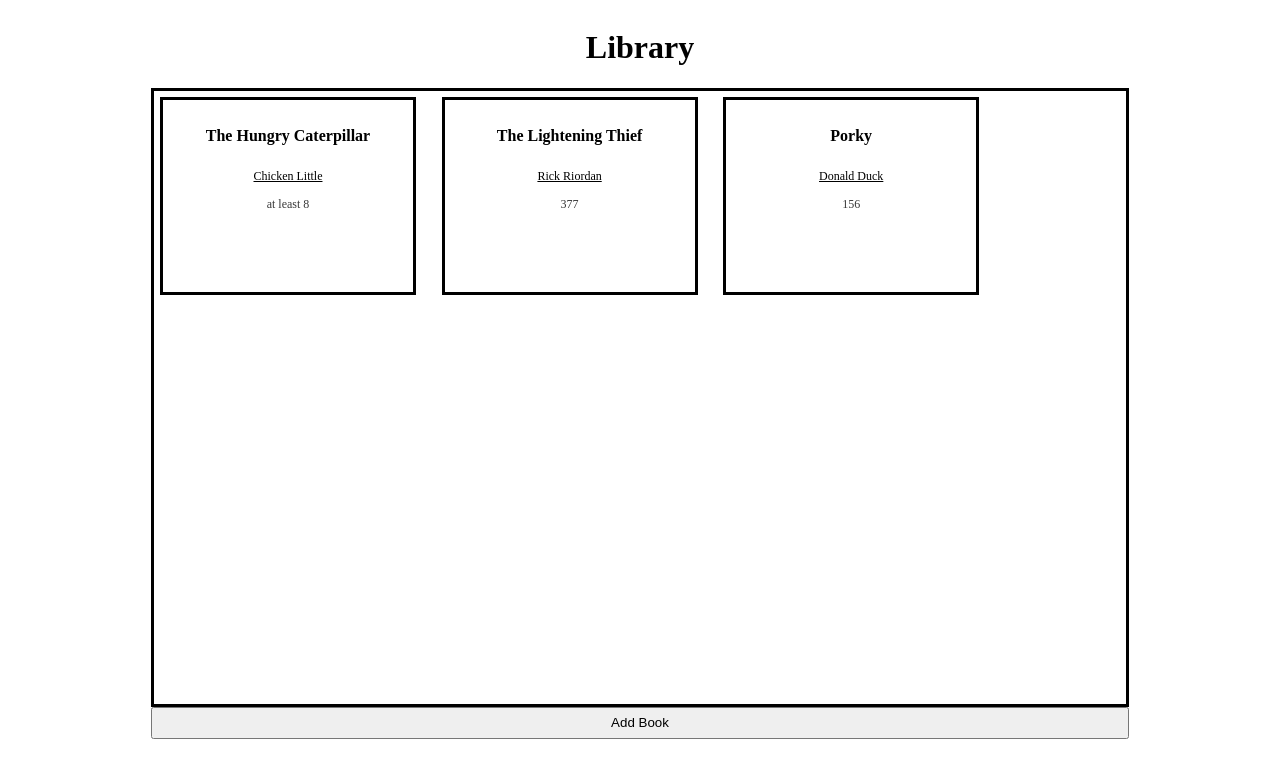
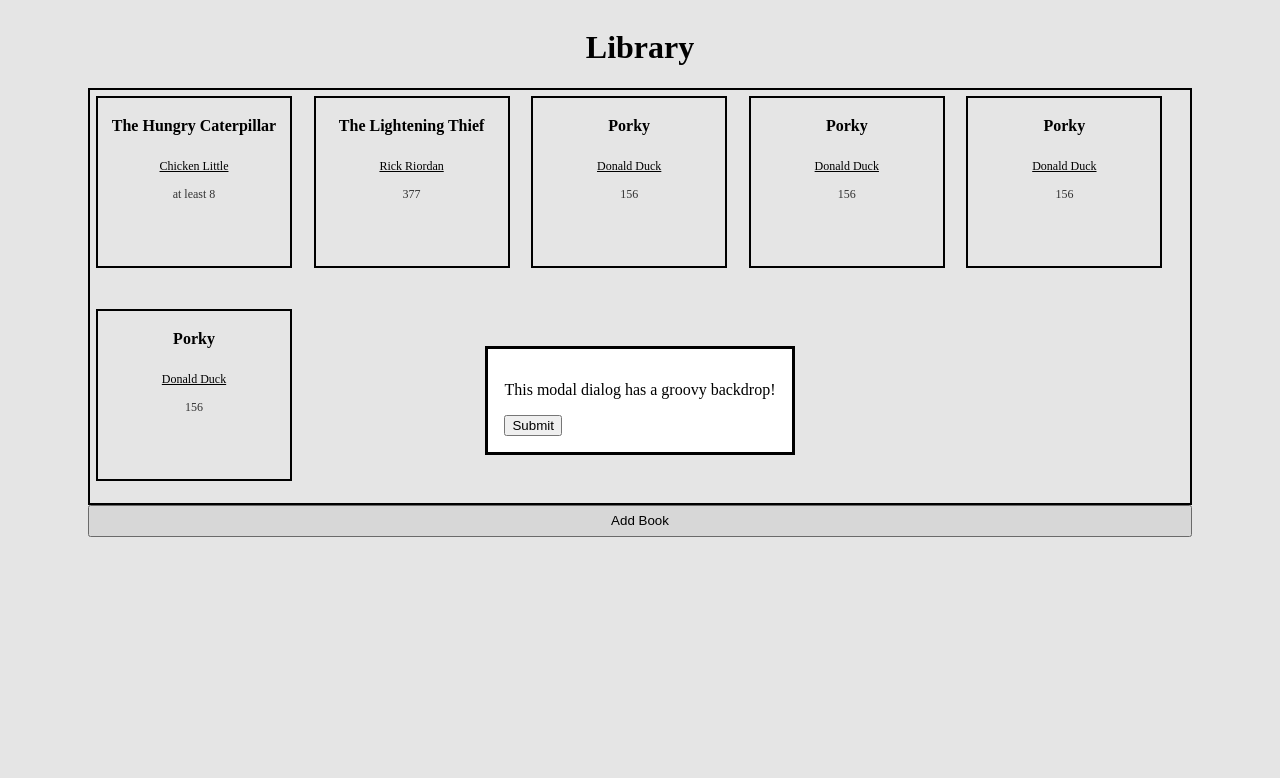
Before and after one commit to augustgrantham/library, a plain HTML site: page index.html in a window 1280 px wide. Both pictures are taken after a click on the button "Add Book". Drawn offline with Linux system fonts and the light colour scheme.

Commit message:
Style cards

```diff
--- a/index.html
+++ b/index.html
@@ -25,6 +25,11 @@
         </div>
 
     </div>
+    <dialog>
+        <p>This modal dialog has a groovy backdrop!</p>
+        <button autofocus>Submit</button>
+    </dialog>
     <input class="add" type="button" name="addBook" value="Add Book">
+
 </body>
 </html>
--- a/script.js
+++ b/script.js
@@ -2,6 +2,8 @@
 const myLibrary = [];
 const shelf = document.querySelector(".shelf");
 const addBook = document.querySelector(".add");
+const dialog = document.querySelector("dialog");
+const submitBook = document.querySelector("dialog button");
 function Book(title, author, pages, read) {
     this.title = title
     this.author = author;
@@ -16,6 +18,9 @@ function addBookToLibrary(title, author, pages, read) {
 }
 
 addBookToLibrary("The Lightening Thief", "Rick Riordan", 377, true);
+addBookToLibrary("Porky", "Donald Duck", 156, true);
+addBookToLibrary("Porky", "Donald Duck", 156, true);
+addBookToLibrary("Porky", "Donald Duck", 156, true);
 addBookToLibrary("Porky", "Donald Duck", 156, true);
 let booksOnShelf = "";
 
@@ -34,11 +39,14 @@ for (let book of myLibrary) {
         `;
 }
 
-function test() {
-    console.log("I work");
-}
 //event listener
 
-addBook.addEventListener("click", test);
+addBook.addEventListener("click", () => {
+    dialog.showModal();
+});
+
+submitBook.addEventListener("click", () => {
+    dialog.close();
+});
 
 shelf.innerHTML += booksOnShelf;
--- a/style.css
+++ b/style.css
@@ -7,25 +7,26 @@ body {
     justify-content: center;
 }
 .shelf {
-    width:75vw;
-    height:75vh;
-    border: 0.25vw solid rgb(0, 0, 0);
+    width:85vw;
+    height:50vh;
+    border: 0.15em solid rgb(0, 0, 0);
     padding:0.5vw;
     display:grid;
     grid-template-rows: repeat(2, 1fr);
-    grid-template-columns: repeat(auto-fit, minmax(100px, 20vw));
+    grid-template-columns: repeat(auto-fit, minmax(100px, 15vw));
     gap:2vw;
 }
 
 .bookCard {
-    border: 0.25vw solid rgb(0, 0, 0);
+    border: 0.15em solid rgb(0, 0, 0);
     display:grid;
     grid-template-rows:5vh 5vh 2vh;
     justify-items: center;
     align-items: center;
     height:20vh;
+    width:15vw;
     text-align: center;
-    padding:1em;
+    padding-top:0.5em;
 }
 
 
@@ -48,4 +49,5 @@ body {
 
 .add {
     padding: 0.5em;
+
 }
```
